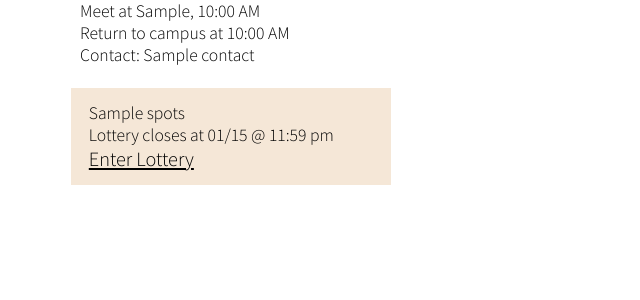
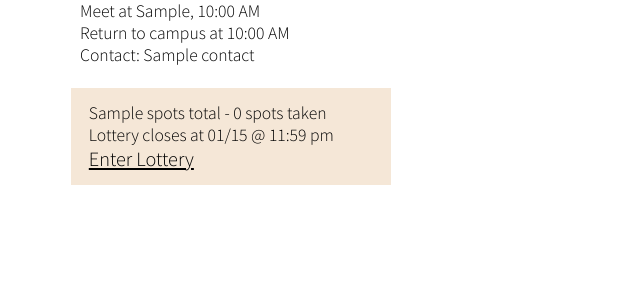
Before and after one commit to fullstackatbrown/project-brown-outing-club, a Flask app: template templates/upcoming.html in a window 1280 px wide. Shown: the part 449-749 px from the top of the page, without its empty margins (0-640 px from the left). Run offline with Flask 2, Linux system fonts and the light colour scheme; the template is opened without the code that fills it: most values are stand-ins (such as "Sample title", 1, 10 or a date in 2020); grey boxes marked "Sample" are stand-in pictures.

Commit message:
fixed sql to find the total number of spots left per trip
dashboard now displays trips correctly

```diff
--- a/app.py
+++ b/app.py
@@ -45,8 +45,11 @@ from models import *
 from adminviews import *
 
 #refresh database
-db.drop_all()
-db.create_all()
+# db.drop_all()
+# db.create_all()
+
+# db.session.add(AdminClearance(email = "test@brown.edu", can_create=True, can_edit=True, can_delete=True))
+# db.session.commit()
 
 #instantiate flask-admin
 # Check out /admin/{table name}/
@@ -56,10 +59,6 @@ admin.add_view(UserView(User, db.session))
 admin.add_view(TripView(Trip, db.session))
 admin.add_view(ResponseView(Response, db.session))
 
-# db.drop_all()
-# db.create_all()
-# db.session.add(AdminClearance(email = 'test@brown.edu', can_create=True, can_edit = True, can_delete=True))
-# db.session.commit()
 # Serve a template from index
 @app.route('/')
 def index():
@@ -123,11 +122,19 @@ def dashboard():
     upcoming_text = select([Trip]).where(Trip.signup_deadline >= func.current_date()).order_by(Trip.signup_deadline)
     upcoming_trips = conn.execute(upcoming_text).fetchall()
 
-    #list of trips that have lotteries the user has signed up for
+    # #number of responses to each trip, in the same order as the upcoming trips list
+    taken_text = select([Response.trip_id, func.count(Response.user_email)]).group_by(Response.trip_id)
+    taken_spots = conn.execute(taken_text).fetchall()
+
+    taken = {}
+    for trip_id, spot in taken_spots:
+        taken[trip_id] = spot
+
+    # #list of trips that have lotteries the user has signed up for
     signed_text = select([Response.trip_id]).where(Response.user_email == session.get('profile').get('email'))
     signed_up = conn.execute(signed_text).fetchall()
 
-    return render_template('upcoming.html', upcoming_trips = upcoming_trips, signed_up = signed_up)
+    return render_template('upcoming.html', upcoming_trips = upcoming_trips, signed_up = signed_up, taken_spots = taken)
 
 #displays past trips
 @app.route('/pasttrips')
--- a/models.py
+++ b/models.py
@@ -52,7 +52,7 @@ class Trip(db.Model):
     return_time = db.Column(db.Time(), nullable=True)
 
     signup_deadline = db.Column(db.Date(), nullable=False)
-    price = db.Column(db.Numeric(3, 2), nullable=False)
+    price = db.Column(db.Numeric(5, 2), nullable=False)
     car_cap = db.Column(db.Integer)
     noncar_cap = db.Column(db.Integer, nullable=False)
 
@@ -61,7 +61,7 @@ class Trip(db.Model):
         return '<Trip %r>' % self.name
 
 class Response(db.Model):
-    __tablename__ = 'reponses'
+    __tablename__ = 'responses'
     id = db.Column(db.Integer, primary_key=True)
     trip_id = db.Column(db.Integer, db.ForeignKey('trips.id'), nullable=False)
     trip = db.relationship('Trip', backref = db.backref('responses'))
--- a/templates/upcoming.html
+++ b/templates/upcoming.html
@@ -18,6 +18,7 @@
     </div>
     <div class = "body">
     {% for trip in upcoming_trips %}
+        {% set counter = 0 %}
         <div class = "trips">
             <div class = "row">
                 <img src = "{{ trip['image'] }}">
@@ -46,7 +47,12 @@
                     {% if trip['noncar_cap'] == 0 %}
                         Unlimited spots
                     {% else %}
-                        {{ trip['noncar_cap'] }} spots
+                        {{ trip['noncar_cap'] }} spots total -
+                        {% if taken_spots.get(trip['id']) is not none %}
+                            {{ taken_spots[trip['id']] }} spots taken
+                        {% else %}
+                            0 spots taken
+                        {% endif %}
                     {% endif %}
                     <br>
                     Lottery closes at {{ trip['signup_deadline'].strftime('%m/%d') }} @ 11:59 pm
@@ -62,8 +68,7 @@
             </div>
 
         </div>
-        {% if not loop.last %}
-        {% endif %}
+        {% set counter = counter + 1 %}
     {% endfor %}
     </div>
 </body>
```
